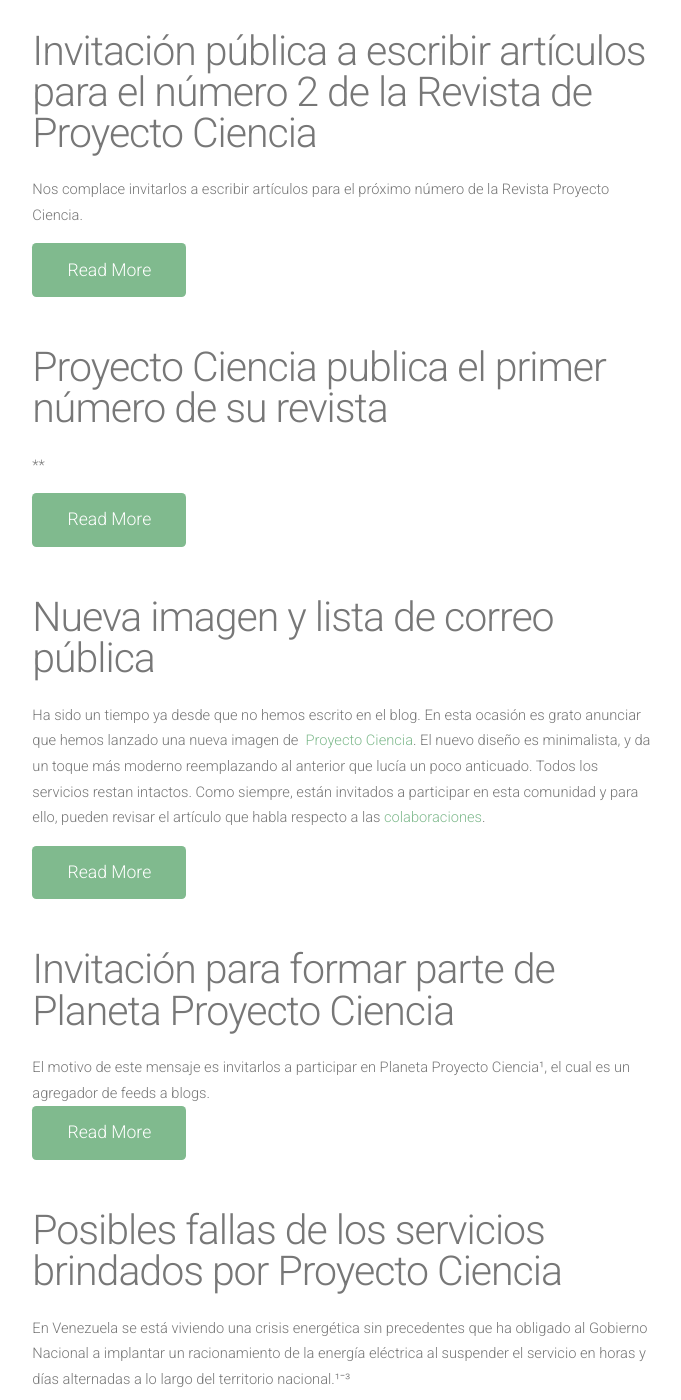
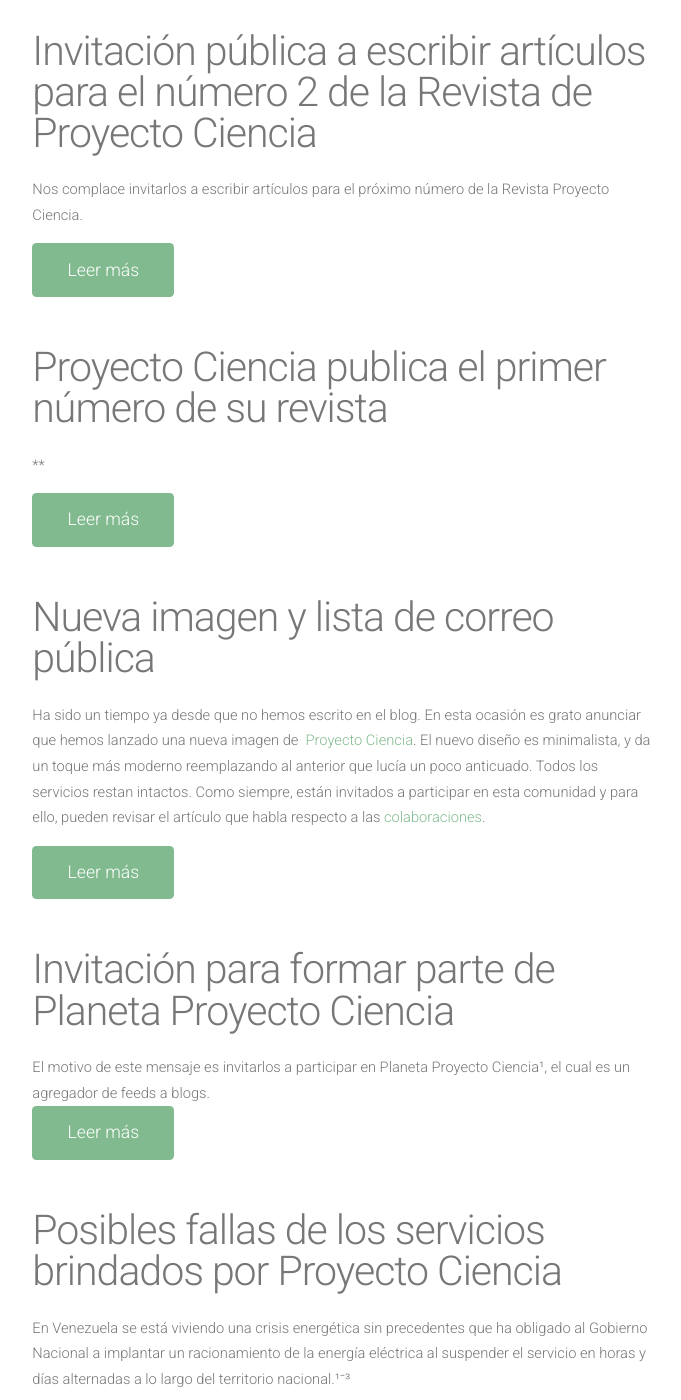
Before and after one commit to ProyectoCiencia/ProyectoCiencia, a Jekyll site: the page built from blog/index.html, in a window 1280 px wide and 1400 px high, scrolled down 435 px. Shown: the whole window, without its empty margins (296-977 px from the left). Built offline with Jekyll 4.4.1, drawn with Linux system fonts in a browser that asks for light colours; nearby versions of some CDN libraries; some of the changed text lies outside the part shown.

Commit message:
Sin imágenes especiales en el blog.

```diff
--- a/_layouts/post.html
+++ b/_layouts/post.html
@@ -6,7 +6,9 @@
 		<div id="content" class="container">
 			<div class="row">
 				<section class="8u -2u">
+                                    <!-- Descomentar para que aparezca una imágen especial.
 					<a href="{{ site.prefix }}{{ page.url }}" class="image full"><img src="/assets/{{ page.featured }}" alt=""></a>
+                                    -->
 					<header>
 						<h2>{{ page.title }}</h2>
 					</header>
--- a/blog/index.html
+++ b/blog/index.html
@@ -14,7 +14,7 @@
 						<h2>{{ post.title }}</h2>
 					</header>
 					{{ post.excerpt }}
-					<a href="{{ site.prefix }}{{ post.url }}" class="button button-style1">Read More</a>
+					<a href="{{ site.prefix }}{{ post.url }}" class="button button-style1">Leer más</a>
 				</section>
 			</div>
 			{% endfor %}
```
